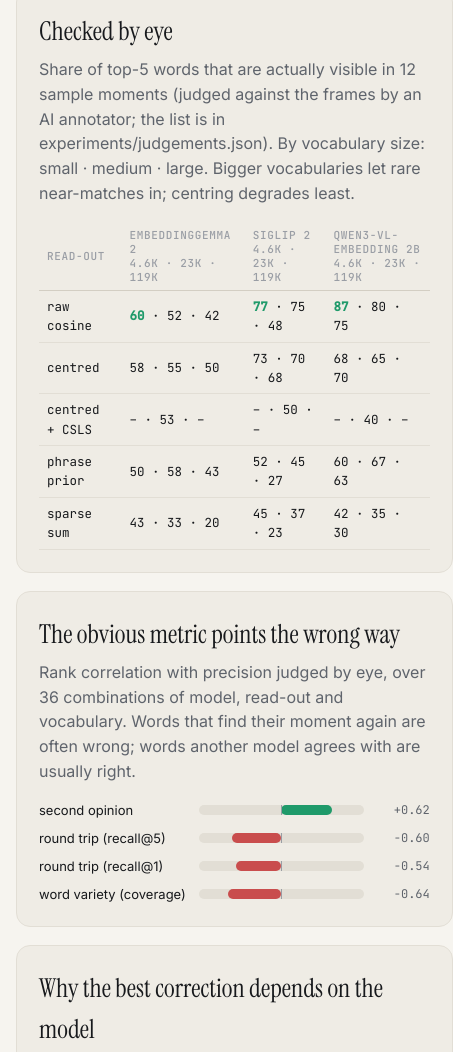
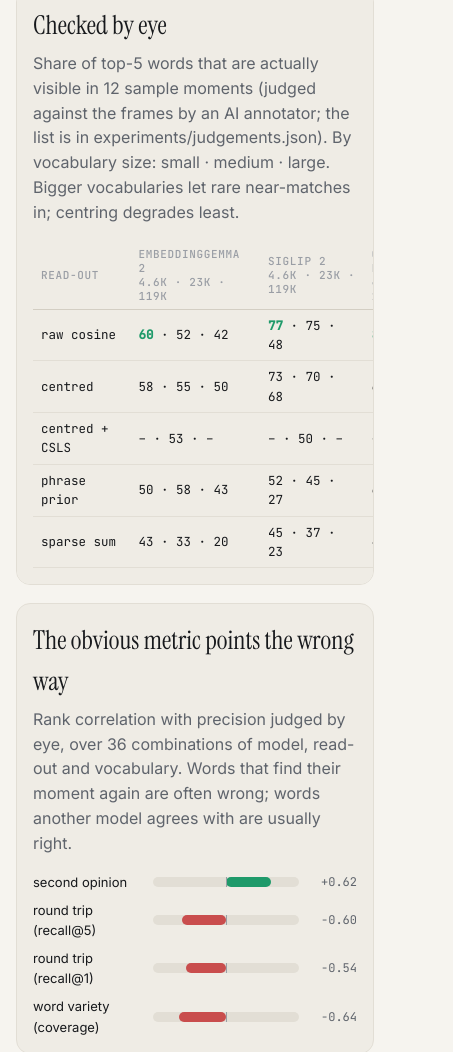
Before and after one commit to Balta-Tech/embedding-lens, a website built with Vite: page web/index.html in a window 390 px wide. Shown: the part 7486-8538 px from the top of the page, 453 px wide, since content can reach past the window. Built offline with nearby package versions, Linux system fonts and the light colour scheme; no server answers.

Commit message:
fix(web): keep wide lab tables inside their cards on phones

```diff
--- a/web/src/styles.css
+++ b/web/src/styles.css
@@ -258,7 +258,7 @@ h1, h2, h3 { margin: 0; font-weight: 400; }
 
 /* lab */
 .lab { display: grid; grid-template-columns: repeat(2, minmax(0, 1fr)); gap: 18px; }
-.card { border: 1px solid var(--line); border-radius: var(--radius); background: var(--bg-2); padding: 22px; }
+.card { min-width: 0; overflow-x: auto; border: 1px solid var(--line); border-radius: var(--radius); background: var(--bg-2); padding: 22px; }
 .card.wide { grid-column: 1 / -1; }
 .card h3 { font-family: var(--serif); font-size: 26px; margin-bottom: 6px; }
 .card .takeaway { color: var(--muted); margin: 0 0 16px; }
@@ -310,4 +310,7 @@ h1, h2, h3 { margin: 0; font-weight: 400; }
   .search-lane { grid-template-columns: 1fr; gap: 4px; }
   .verdict { grid-template-columns: 90px 1fr 76px; }
   .search-form { flex-direction: column; }
+  .card { padding: 16px; }
+  .card table { min-width: 460px; }
+  .bars .row { grid-template-columns: 110px 1fr 48px; }
 }
```
